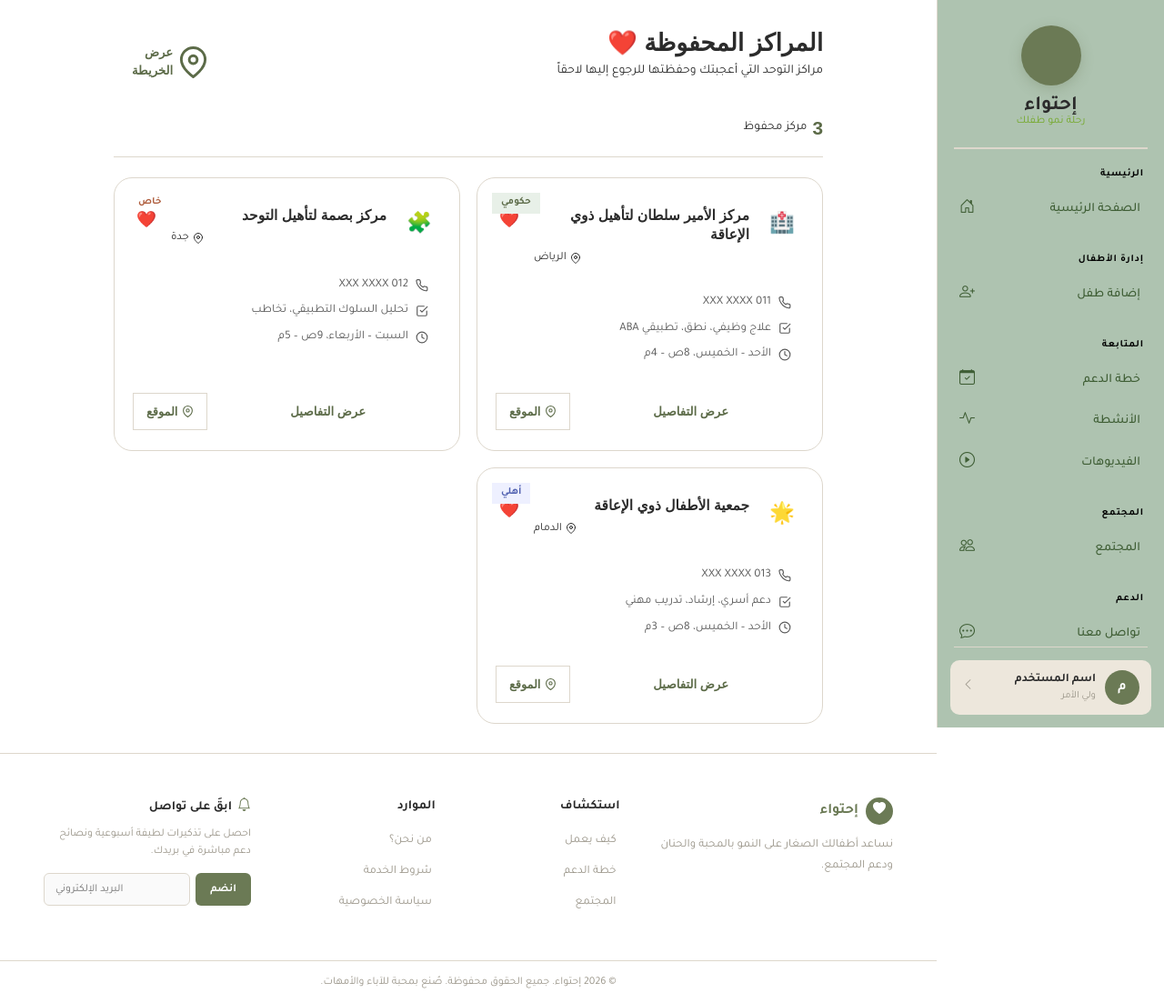
After one commit to atheer8252/Autism, a Django app: page /community/saved/centers/ in a window 1280 px wide. The commit adds this page. Shown: the whole page at 91% size. Run offline with Django 5.2, Linux system fonts and the light colour scheme.

Commit message:
add saved centers page

```diff
--- a/Autism/community/static/community/css/style.css
+++ b/Autism/community/static/community/css/style.css
@@ -1120,3 +1120,224 @@
     justify-content: center;
   }
 }
+
+
+/* ══════════════════saved centers page start ════════════════════*/
+
+.likes-header {
+  display: flex;
+  align-items: center;
+  justify-content: space-between;
+  flex-wrap: wrap;
+  gap: 12px;
+  margin-bottom: 20px;
+}
+
+.centers-count-bar {
+  display: flex;
+  align-items: center;
+  gap: 6px;
+  margin-bottom: 22px;
+  padding-bottom: 16px;
+  border-bottom: 1px solid var(--border);
+}
+
+.centers-count-num {
+  font-family: 'Quicksand', sans-serif;
+  font-size: 1.3rem;
+  font-weight: 700;
+  color: var(--green-dark);
+}
+
+.centers-count-label {
+  font-size: 0.85rem;
+  color: var(--text-soft);
+}
+
+.centers-grid {
+  display: grid;
+  grid-template-columns: repeat(auto-fill, minmax(300px, 1fr));
+  gap: 18px;
+}
+
+.center-card {
+  background: var(--white);
+  border: 1.5px solid var(--border);
+  border-radius: 20px;
+  padding: 22px 20px;
+  display: flex;
+  flex-direction: column;
+  gap: 0;
+  position: relative;
+  transition: box-shadow 0.2s, transform 0.2s;
+}
+
+.center-card:hover {
+  box-shadow: var(--shadow-md);
+  transform: translateY(-2px);
+}
+
+.center-type-badge {
+  position: absolute;
+  top: 16px;
+  left: 16px;
+  font-size: 0.7rem;
+  font-weight: 800;
+  padding: 3px 10px;
+  border-radius: var(--radius-xl);
+}
+
+.center-type-badge.government {
+  background: #e8f0e8;
+  color: var(--green-dark);
+}
+
+.center-type-badge.private {
+  background: var(--peach-soft);
+  color: #b06040;
+}
+
+.center-type-badge.charity {
+  background: #eef0ff;
+  color: #5060b0;
+}
+
+.center-card-header {
+  display: flex;
+  align-items: flex-start;
+  gap: 12px;
+  margin-bottom: 16px;
+  margin-top: 8px;
+}
+
+.center-icon {
+  width: 48px;
+  height: 48px;
+  border-radius: 14px;
+  background: var(--green-pale);
+  display: flex;
+  align-items: center;
+  justify-content: center;
+  font-size: 1.4rem;
+  flex-shrink: 0;
+}
+
+.center-header-info {
+  flex: 1;
+  text-align: right;
+}
+
+.center-name {
+  font-family: 'Quicksand', sans-serif;
+  font-size: 0.97rem;
+  font-weight: 700;
+  color: var(--text-dark);
+  line-height: 1.4;
+  margin-bottom: 5px;
+}
+
+.center-location {
+  display: flex;
+  align-items: center;
+  gap: 4px;
+  font-size: 0.78rem;
+  color: var(--text-soft);
+  justify-content: flex-end;
+}
+
+.center-location svg {
+  width: 12px;
+  height: 12px;
+  color: var(--green-main);
+}
+
+.unlike-center-btn {
+  background: none;
+  border: none;
+  font-size: 1.1rem;
+  cursor: pointer;
+  padding: 4px;
+  border-radius: 8px;
+  transition: transform 0.2s;
+  flex-shrink: 0;
+  margin-top: 2px;
+}
+
+.unlike-center-btn:hover {
+  transform: scale(1.2);
+}
+
+.center-info-rows {
+  display: flex;
+  flex-direction: column;
+  gap: 9px;
+  margin-bottom: 18px;
+  padding: 14px;
+  background: var(--cream);
+  border-radius: var(--radius-sm);
+}
+
+.center-info-row {
+  display: flex;
+  align-items: center;
+  gap: 8px;
+  font-size: 0.82rem;
+  color: var(--text-mid);
+  direction: rtl;
+}
+
+.center-info-row svg {
+  width: 14px;
+  height: 14px;
+  flex-shrink: 0;
+  color: var(--green-main);
+}
+
+.center-card-actions {
+  display: flex;
+  gap: 8px;
+  margin-top: auto;
+}
+
+.map-btn {
+  display: inline-flex;
+  align-items: center;
+  gap: 5px;
+  padding: 10px 14px;
+  background: var(--cream);
+  color: var(--green-dark);
+  border: 1.5px solid var(--border);
+  border-radius: var(--radius-sm);
+  font-family: 'Cairo', sans-serif;
+  font-size: 0.8rem;
+  font-weight: 700;
+  text-decoration: none;
+  transition: all 0.2s;
+  white-space: nowrap;
+}
+
+.map-btn svg {
+  width: 13px;
+  height: 13px;
+}
+
+.map-btn:hover {
+  border-color: var(--green-light);
+  background: var(--green-pale);
+}
+
+/* ── Responsive ── */
+@media (max-width: 640px) {
+  .centers-grid {
+    grid-template-columns: 1fr;
+  }
+
+  .center-card {
+    padding: 18px 16px;
+  }
+
+  .likes-header {
+    flex-direction: column;
+    align-items: flex-start;
+  }
+}
--- /dev/null
+++ b/Autism/community/templates/community/saved_centers.html
@@ -0,0 +1,281 @@
+{% extends 'main/base.html' %}
+{% load static %}
+
+{% block title %}المراكز المحفوظة — Ehtiwa{% endblock %}
+{% block style %}
+<link rel="stylesheet" href="{% static 'community/css/style.css' %}"> {% endblock %}
+
+
+{% block content %}
+<div class="likes-page">
+
+    <div class="likes-header">
+        <div>
+            <h1>المراكز المحفوظة ❤️</h1>
+            <p>مراكز التوحد التي أعجبتك وحفظتها للرجوع إليها لاحقاً</p>
+        </div>
+        <a href="" class="enter-btn">
+            <svg viewBox="0 0 24 24" fill="none" stroke="currentColor" stroke-width="2" stroke-linecap="round" stroke-linejoin="round">
+                <path d="M21 10c0 7-9 13-9 13s-9-6-9-13a9 9 0 0 1 18 0z" />
+                <circle cx="12" cy="10" r="3" />
+            </svg>
+            عرض الخريطة
+        </a>
+    </div>
+
+    <div class="centers-count-bar">
+        <span class="centers-count-num">{{ saved_centers|length|default:"3" }}</span>
+        <span class="centers-count-label">مركز محفوظ</span>
+    </div>
+
+    {% if saved_centers %}
+    <div class="centers-grid">
+        {% for center in saved_centers %}
+
+        <div class="center-card">
+
+            <div class="center-type-badge {{ center.type|default:'government' }}">
+                {% if center.type == 'government' %}حكومي
+                {% elif center.type == 'private' %}خاص
+                {% else %}أهلي{% endif %}
+            </div>
+
+            <div class="center-card-header">
+                <div class="center-icon">🏥</div>
+                <div class="center-header-info">
+                    <h3 class="center-name">{{ center.name }}</h3>
+                    <div class="center-location">
+                        <svg viewBox="0 0 24 24" fill="none" stroke="currentColor" stroke-width="2" stroke-linecap="round" stroke-linejoin="round">
+                            <path d="M21 10c0 7-9 13-9 13s-9-6-9-13a9 9 0 0 1 18 0z" />
+                            <circle cx="12" cy="10" r="3" />
+                        </svg>
+                        {{ center.city }}
+                    </div>
+                </div>
+                <button class="unlike-center-btn" onclick="unlikeCenter(this, {{ center.id }})" title="إزالة من المحفوظات">
+                    ❤️
+                </button>
+            </div>
+
+            <div class="center-info-rows">
+                {% if center.phone %}
+                <div class="center-info-row">
+                    <svg viewBox="0 0 24 24" fill="none" stroke="currentColor" stroke-width="2" stroke-linecap="round" stroke-linejoin="round">
+                        <path d="M22 16.92v3a2 2 0 0 1-2.18 2 19.8 19.8 0 0 1-8.63-3.07A19.5 19.5 0 0 1 4.69 12a19.8 19.8 0 0 1-3.07-8.67A2 2 0 0 1 3.6 1.18h3a2 2 0 0 1 2 1.72c.13.96.36 1.9.7 2.81a2 2 0 0 1-.45 2.11L7.91 9a16 16 0 0 0 6.09 6.09l1.18-.85a2 2 0 0 1 2.11-.45c.91.34 1.85.57 2.81.7A2 2 0 0 1 22 16.92z" />
+                    </svg>
+                    <span>{{ center.phone }}</span>
+                </div>
+                {% endif %}
+
+                {% if center.services %}
+                <div class="center-info-row">
+                    <svg viewBox="0 0 24 24" fill="none" stroke="currentColor" stroke-width="2" stroke-linecap="round" stroke-linejoin="round">
+                        <path d="M9 11l3 3L22 4" />
+                        <path d="M21 12v7a2 2 0 0 1-2 2H5a2 2 0 0 1-2-2V5a2 2 0 0 1 2-2h11" />
+                    </svg>
+                    <span>{{ center.services }}</span>
+                </div>
+                {% endif %}
+
+                {% if center.hours %}
+                <div class="center-info-row">
+                    <svg viewBox="0 0 24 24" fill="none" stroke="currentColor" stroke-width="2" stroke-linecap="round" stroke-linejoin="round">
+                        <circle cx="12" cy="12" r="10" />
+                        <path d="M12 6v6l4 2" />
+                    </svg>
+                    <span>{{ center.hours }}</span>
+                </div>
+                {% endif %}
+            </div>
+
+            <div class="center-card-actions">
+                <a href="" class="enter-btn" style="flex:1; justify-content:center;">
+                    عرض التفاصيل
+                </a>
+                <a href="https://maps.google.com/?q={{ center.lat }},{{ center.lng }}" target="_blank" class="map-btn">
+                    <svg viewBox="0 0 24 24" fill="none" stroke="currentColor" stroke-width="2" stroke-linecap="round" stroke-linejoin="round">
+                        <path d="M21 10c0 7-9 13-9 13s-9-6-9-13a9 9 0 0 1 18 0z" />
+                        <circle cx="12" cy="10" r="3" />
+                    </svg>
+                    الموقع
+                </a>
+            </div>
+
+        </div>
+
+        {% endfor %}
+    </div>
+
+    {% else %}
+
+    <div class="centers-grid">
+
+        <div class="center-card">
+            <div class="center-type-badge government">حكومي</div>
+            <div class="center-card-header">
+                <div class="center-icon">🏥</div>
+                <div class="center-header-info">
+                    <h3 class="center-name">مركز الأمير سلطان لتأهيل ذوي الإعاقة</h3>
+                    <div class="center-location">
+                        <svg viewBox="0 0 24 24" fill="none" stroke="currentColor" stroke-width="2" stroke-linecap="round" stroke-linejoin="round">
+                            <path d="M21 10c0 7-9 13-9 13s-9-6-9-13a9 9 0 0 1 18 0z" />
+                            <circle cx="12" cy="10" r="3" />
+                        </svg>
+                        الرياض
+                    </div>
+                </div>
+                <button class="unlike-center-btn" onclick="unlikeCenter(this)">❤️</button>
+            </div>
+            <div class="center-info-rows">
+                <div class="center-info-row">
+                    <svg viewBox="0 0 24 24" fill="none" stroke="currentColor" stroke-width="2" stroke-linecap="round" stroke-linejoin="round">
+                        <path d="M22 16.92v3a2 2 0 0 1-2.18 2 19.8 19.8 0 0 1-8.63-3.07A19.5 19.5 0 0 1 4.69 12a19.8 19.8 0 0 1-3.07-8.67A2 2 0 0 1 3.6 1.18h3a2 2 0 0 1 2 1.72c.13.96.36 1.9.7 2.81a2 2 0 0 1-.45 2.11L7.91 9a16 16 0 0 0 6.09 6.09l1.18-.85a2 2 0 0 1 2.11-.45c.91.34 1.85.57 2.81.7A2 2 0 0 1 22 16.92z" />
+                    </svg>
+                    <span>011 XXX XXXX</span>
+                </div>
+                <div class="center-info-row">
+                    <svg viewBox="0 0 24 24" fill="none" stroke="currentColor" stroke-width="2" stroke-linecap="round" stroke-linejoin="round">
+                        <path d="M9 11l3 3L22 4" />
+                        <path d="M21 12v7a2 2 0 0 1-2 2H5a2 2 0 0 1-2-2V5a2 2 0 0 1 2-2h11" />
+                    </svg>
+                    <span>علاج وظيفي، نطق، تطبيقي ABA</span>
+                </div>
+                <div class="center-info-row">
+                    <svg viewBox="0 0 24 24" fill="none" stroke="currentColor" stroke-width="2" stroke-linecap="round" stroke-linejoin="round">
+                        <circle cx="12" cy="12" r="10" />
+                        <path d="M12 6v6l4 2" />
+                    </svg>
+                    <span>الأحد – الخميس، 8ص – 4م</span>
+                </div>
+            </div>
+            <div class="center-card-actions">
+                <a href="#" class="enter-btn" style="flex:1; justify-content:center;">عرض التفاصيل</a>
+                <a href="#" class="map-btn">
+                    <svg viewBox="0 0 24 24" fill="none" stroke="currentColor" stroke-width="2" stroke-linecap="round" stroke-linejoin="round">
+                        <path d="M21 10c0 7-9 13-9 13s-9-6-9-13a9 9 0 0 1 18 0z" />
+                        <circle cx="12" cy="10" r="3" />
+                    </svg>
+                    الموقع
+                </a>
+            </div>
+        </div>
+
+        <div class="center-card">
+            <div class="center-type-badge private">خاص</div>
+            <div class="center-card-header">
+                <div class="center-icon">🧩</div>
+                <div class="center-header-info">
+                    <h3 class="center-name">مركز بصمة لتأهيل التوحد</h3>
+                    <div class="center-location">
+                        <svg viewBox="0 0 24 24" fill="none" stroke="currentColor" stroke-width="2" stroke-linecap="round" stroke-linejoin="round">
+                            <path d="M21 10c0 7-9 13-9 13s-9-6-9-13a9 9 0 0 1 18 0z" />
+                            <circle cx="12" cy="10" r="3" />
+                        </svg>
+                        جدة
+                    </div>
+                </div>
+                <button class="unlike-center-btn" onclick="unlikeCenter(this)">❤️</button>
+            </div>
+            <div class="center-info-rows">
+                <div class="center-info-row">
+                    <svg viewBox="0 0 24 24" fill="none" stroke="currentColor" stroke-width="2" stroke-linecap="round" stroke-linejoin="round">
+                        <path d="M22 16.92v3a2 2 0 0 1-2.18 2 19.8 19.8 0 0 1-8.63-3.07A19.5 19.5 0 0 1 4.69 12a19.8 19.8 0 0 1-3.07-8.67A2 2 0 0 1 3.6 1.18h3a2 2 0 0 1 2 1.72c.13.96.36 1.9.7 2.81a2 2 0 0 1-.45 2.11L7.91 9a16 16 0 0 0 6.09 6.09l1.18-.85a2 2 0 0 1 2.11-.45c.91.34 1.85.57 2.81.7A2 2 0 0 1 22 16.92z" />
+                    </svg>
+                    <span>012 XXX XXXX</span>
+                </div>
+                <div class="center-info-row">
+                    <svg viewBox="0 0 24 24" fill="none" stroke="currentColor" stroke-width="2" stroke-linecap="round" stroke-linejoin="round">
+                        <path d="M9 11l3 3L22 4" />
+                        <path d="M21 12v7a2 2 0 0 1-2 2H5a2 2 0 0 1-2-2V5a2 2 0 0 1 2-2h11" />
+                    </svg>
+                    <span>تحليل السلوك التطبيقي، تخاطب</span>
+                </div>
+                <div class="center-info-row">
+                    <svg viewBox="0 0 24 24" fill="none" stroke="currentColor" stroke-width="2" stroke-linecap="round" stroke-linejoin="round">
+                        <circle cx="12" cy="12" r="10" />
+                        <path d="M12 6v6l4 2" />
+                    </svg>
+                    <span>السبت – الأربعاء، 9ص – 5م</span>
+                </div>
+            </div>
+            <div class="center-card-actions">
+                <a href="#" class="enter-btn" style="flex:1; justify-content:center;">عرض التفاصيل</a>
+                <a href="#" class="map-btn">
+                    <svg viewBox="0 0 24 24" fill="none" stroke="currentColor" stroke-width="2" stroke-linecap="round" stroke-linejoin="round">
+                        <path d="M21 10c0 7-9 13-9 13s-9-6-9-13a9 9 0 0 1 18 0z" />
+                        <circle cx="12" cy="10" r="3" />
+                    </svg>
+                    الموقع
+                </a>
+            </div>
+        </div>
+
+        <div class="center-card">
+            <div class="center-type-badge charity">أهلي</div>
+            <div class="center-card-header">
+                <div class="center-icon">🌟</div>
+                <div class="center-header-info">
+                    <h3 class="center-name">جمعية الأطفال ذوي الإعاقة</h3>
+                    <div class="center-location">
+                        <svg viewBox="0 0 24 24" fill="none" stroke="currentColor" stroke-width="2" stroke-linecap="round" stroke-linejoin="round">
+                            <path d="M21 10c0 7-9 13-9 13s-9-6-9-13a9 9 0 0 1 18 0z" />
+                            <circle cx="12" cy="10" r="3" />
+                        </svg>
+                        الدمام
+                    </div>
+                </div>
+                <button class="unlike-center-btn" onclick="unlikeCenter(this)">❤️</button>
+            </div>
+            <div class="center-info-rows">
+                <div class="center-info-row">
+                    <svg viewBox="0 0 24 24" fill="none" stroke="currentColor" stroke-width="2" stroke-linecap="round" stroke-linejoin="round">
+                        <path d="M22 16.92v3a2 2 0 0 1-2.18 2 19.8 19.8 0 0 1-8.63-3.07A19.5 19.5 0 0 1 4.69 12a19.8 19.8 0 0 1-3.07-8.67A2 2 0 0 1 3.6 1.18h3a2 2 0 0 1 2 1.72c.13.96.36 1.9.7 2.81a2 2 0 0 1-.45 2.11L7.91 9a16 16 0 0 0 6.09 6.09l1.18-.85a2 2 0 0 1 2.11-.45c.91.34 1.85.57 2.81.7A2 2 0 0 1 22 16.92z" />
+                    </svg>
+                    <span>013 XXX XXXX</span>
+                </div>
+                <div class="center-info-row">
+                    <svg viewBox="0 0 24 24" fill="none" stroke="currentColor" stroke-width="2" stroke-linecap="round" stroke-linejoin="round">
+                        <path d="M9 11l3 3L22 4" />
+                        <path d="M21 12v7a2 2 0 0 1-2 2H5a2 2 0 0 1-2-2V5a2 2 0 0 1 2-2h11" />
+                    </svg>
+                    <span>دعم أسري، إرشاد، تدريب مهني</span>
+                </div>
+                <div class="center-info-row">
+                    <svg viewBox="0 0 24 24" fill="none" stroke="currentColor" stroke-width="2" stroke-linecap="round" stroke-linejoin="round">
+                        <circle cx="12" cy="12" r="10" />
+                        <path d="M12 6v6l4 2" />
+                    </svg>
+                    <span>الأحد – الخميس، 8ص – 3م</span>
+                </div>
+            </div>
+            <div class="center-card-actions">
+                <a href="#" class="enter-btn" style="flex:1; justify-content:center;">عرض التفاصيل</a>
+                <a href="#" class="map-btn">
+                    <svg viewBox="0 0 24 24" fill="none" stroke="currentColor" stroke-width="2" stroke-linecap="round" stroke-linejoin="round">
+                        <path d="M21 10c0 7-9 13-9 13s-9-6-9-13a9 9 0 0 1 18 0z" />
+                        <circle cx="12" cy="10" r="3" />
+                    </svg>
+                    الموقع
+                </a>
+            </div>
+        </div>
+
+    </div>
+    {% endif %}
+
+</div>
+
+<script>
+    function unlikeCenter(btn, id) {
+        const card = btn.closest('.center-card');
+        btn.textContent = '🤍';
+        btn.style.opacity = '0.4';
+        setTimeout(() => {
+            card.style.opacity = '0';
+            card.style.transform = 'scale(0.95)';
+            card.style.transition = 'all 0.3s ease';
+            setTimeout(() => card.remove(), 300);
+        }, 400);
+    }
+</script>
+{% endblock %}
--- a/Autism/community/urls.py
+++ b/Autism/community/urls.py
@@ -7,5 +7,7 @@ urlpatterns=[
     path('community/' , views.community_view, name='community_view'),
     path('create_post/', views.create_post_view, name='create_post_view'),
     path('details_post/', views.details_post_view, name='details_post_view'),
-    path('likes/', views.likes_view,name='likes'),
+    path('likes/', views.likes_view,name='likes_view'),
+    path('saved/centers/', views.saved_centers_view,name='saved_centers_view'),
+
 ]
--- a/Autism/community/views.py
+++ b/Autism/community/views.py
@@ -17,3 +17,6 @@ def details_post_view (request:HttpResponse):
 
 def likes_view(request):
     return render(request, 'community/likes.html')
+
+def saved_centers_view(request):
+    return render(request, 'community/saved_centers.html')
```
